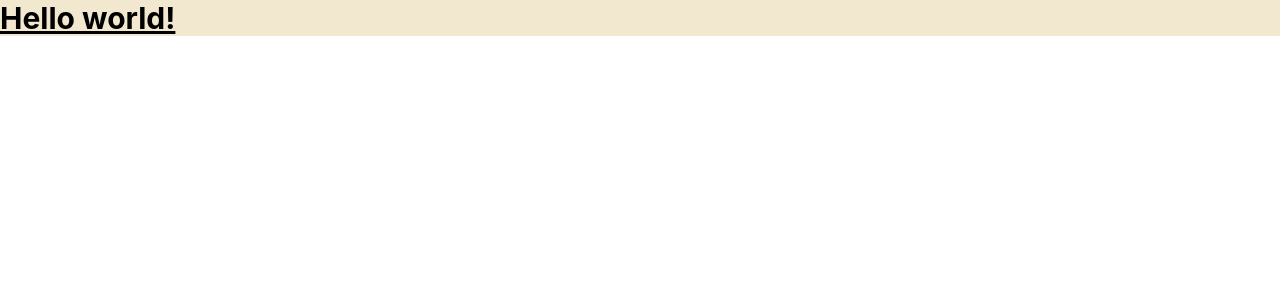
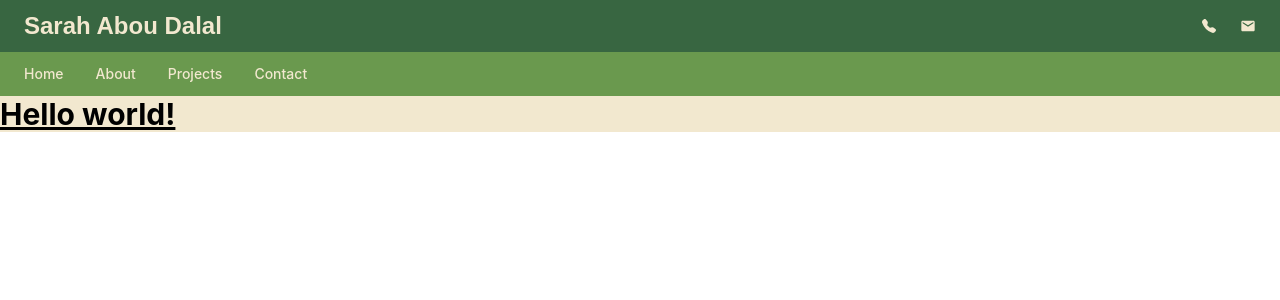
Before and after one commit to sarahaboudalal/Portfolio, a React (Create React App) app: page / in a window 1280 px wide. Shown: the top 300 px of the page. Built offline with nearby package versions, Linux system fonts and the light colour scheme.

Commit message:
navbar initial structure

```diff
--- a/package.json
+++ b/package.json
@@ -8,6 +8,7 @@
     "@testing-library/user-event": "^13.5.0",
     "react": "^18.2.0",
     "react-dom": "^18.2.0",
+    "react-icons": "^4.6.0",
     "react-scripts": "5.0.1",
     "web-vitals": "^2.1.4"
   },
--- a/src/App.js
+++ b/src/App.js
@@ -1,10 +1,14 @@
+import Navbar from './components/Navbar/Navbar';
 import './index.css';
 
 function App() {
   return (
+    <div>
+    <Navbar/>
     <h1 className="text-3xl font-bold underline bg-whitish">
     Hello world!
   </h1>
+  </div>
   );
 }
 
--- /dev/null
+++ b/src/components/Navbar/Navbar.jsx
@@ -0,0 +1,45 @@
+import React from "react";
+import {BsFillTelephoneFill} from 'react-icons/bs'
+import {MdEmail} from 'react-icons/md'
+
+export default function Navbar(){
+    return(
+        <div>
+        <nav className="bg-darkGreen">
+        <div className="flex flex-wrap justify-between items-center mx-auto max-w-screen-xl px-4 md:px-6 py-2.5">
+            <a href="https://flowbite.com" className="flex items-center">
+                <span className="self-center hover:text-redish text-whitish font-poppins text-2xl font-bold">Sarah Abou Dalal</span>
+            </a>
+            <div className="flex items-center">
+                <a href="tel:0096171557806" className="mr-6 text-sm font-medium hover:text-redish text-whitish"><BsFillTelephoneFill/></a>
+                <a href="mailto:sarahaboudalal@gmail.com" className="text-sm font-medium hover:text-redish text-whitish"><MdEmail className="h-8 w-4"/></a>
+            </div>
+        </div>
+    </nav>
+    <nav className="bg-lightGreen">
+        <div className="py-3 px-4 mx-auto max-w-screen-xl md:px-6">
+            <div className="flex items-center">
+                <ul className="flex flex-row mt-0 mr-6 space-x-8 text-sm font-medium">
+                    <li>
+                        <a href="#" className="text-whitish hover:underline hover:text-darkGreen" aria-current="page">Home</a>
+                    </li>
+                    <li>
+                        <a href="#" className="text-whitish hover:underline hover:text-darkGreen">About</a>
+                    </li>
+                    <li>
+                        <a href="#" className="text-whitish hover:underline hover:text-darkGreen">Projects</a>
+                    </li>
+                    <li>
+                        <a href="#" className="text-whitish hover:underline hover:text-darkGreen">Contact</a>
+                    </li>
+                </ul>
+            </div>
+        </div>
+    </nav>
+    </div>
+
+    )
+
+}
+
+// <img src="https://flowbite.com/docs/images/logo.svg" className="mr-3 h-6 sm:h-9" alt="Flowbite Logo" />
--- a/tailwind.config.js
+++ b/tailwind.config.js
@@ -1,19 +1,21 @@
 /** @type {import('tailwindcss').Config} */
+
 module.exports = {
   content: [
     "./src/**/*.{js,jsx,ts,tsx}",
   ],
   theme: {
+    fontFamily: {
+        poppins: ['Poppins', 'sans-serif'],
+      },
     extend: {
       colors: {
         whitish: '#f2e8cf',
         redish: '#bc4749',
         darkGreen:'#386641',
-        lightGreen: '#bc4749'
+        lightGreen: '#6a994e'
       },
-      fontFamily: {
-        poppins: ['Poppins', 'sans-serif'],
-      },
+
     },
   },
   plugins: [],
```
Also changed, not shown: 1 other file (tests, documents, lock files or other folders).
